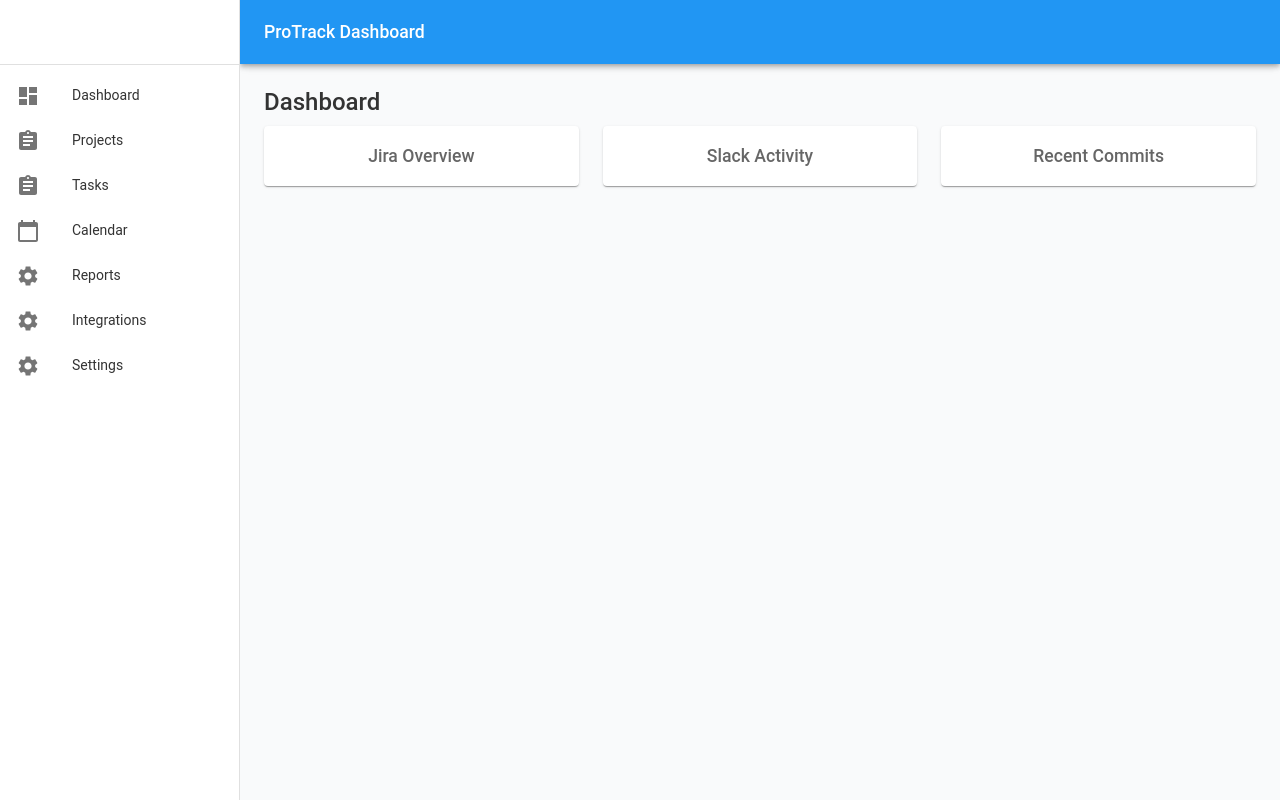
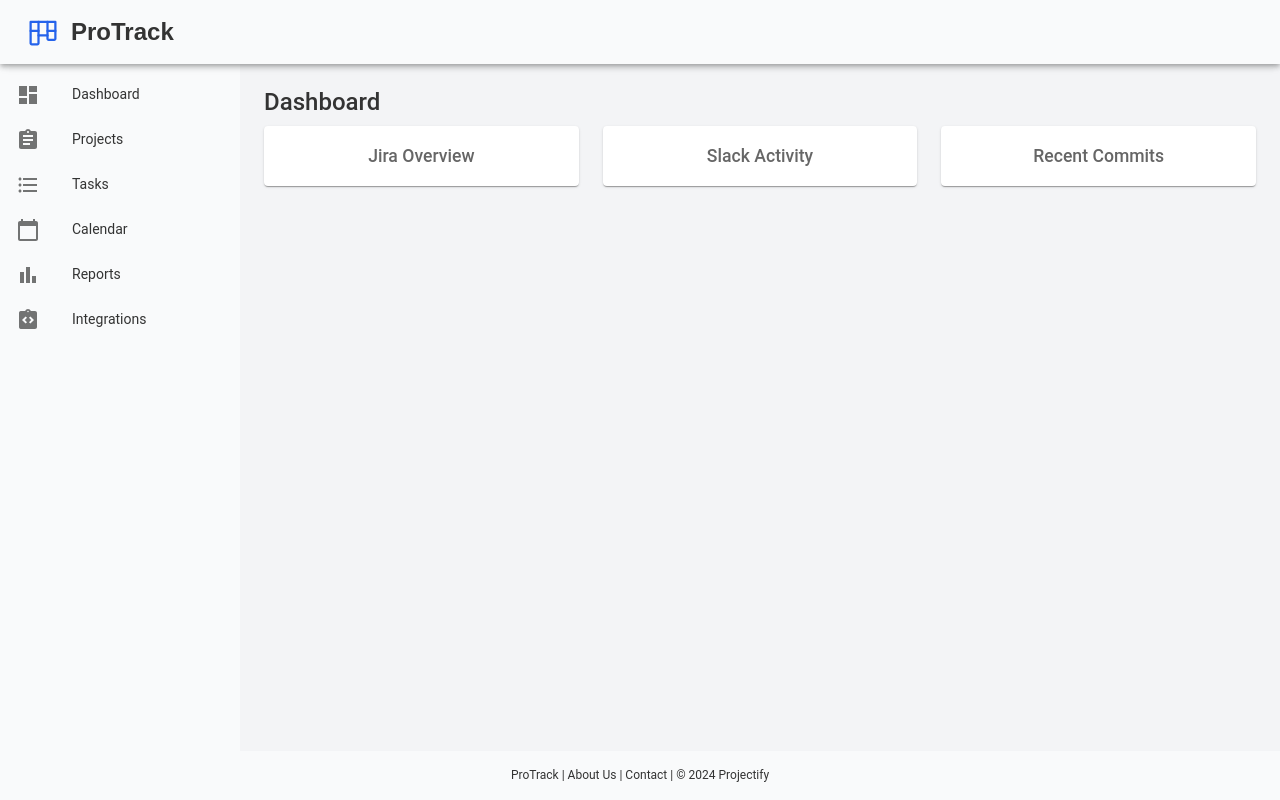
Before and after one commit to CrisFunes/protrack, a React app in the folder client/: page / in a window 1280 px wide. Built offline with nearby package versions, Linux system fonts and the light colour scheme; the HTML template or start-up script is replaced by a standard one.

Commit message:
Change navbar, and add logo.

```diff
--- a/client/src/components/Layout.jsx
+++ b/client/src/components/Layout.jsx
@@ -1,115 +1,115 @@
 import React from 'react';
 import { styled } from '@mui/material/styles';
 import Box from '@mui/material/Box';
-import Drawer from '@mui/material/Drawer';
-import CssBaseline from '@mui/material/CssBaseline';
 import AppBar from '@mui/material/AppBar';
 import Toolbar from '@mui/material/Toolbar';
+import Typography from '@mui/material/Typography';
+import Drawer from '@mui/material/Drawer';
 import List from '@mui/material/List';
-import Typography from '@mui/material/Typography';
-import Divider from '@mui/material/Divider';
 import ListItem from '@mui/material/ListItem';
 import ListItemButton from '@mui/material/ListItemButton';
 import ListItemIcon from '@mui/material/ListItemIcon';
 import ListItemText from '@mui/material/ListItemText';
 import DashboardIcon from '@mui/icons-material/Dashboard';
 import AssignmentIcon from '@mui/icons-material/Assignment';
+import IntegrationInstructionsIcon from '@mui/icons-material/IntegrationInstructions';
 import CalendarTodayIcon from '@mui/icons-material/CalendarToday';
-import SettingsIcon from '@mui/icons-material/Settings';
+import BarChartIcon from '@mui/icons-material/BarChart';
+import FormatListBulletedIcon from '@mui/icons-material/FormatListBulleted';
 import { Link } from 'react-router-dom';
+import logo from '../assets/logo.svg';
 
 const drawerWidth = 240;
 
-const Main = styled('main', { shouldForwardProp: (prop) => prop !== 'open' })(
-  ({ theme, open }) => ({
-    flexGrow: 1,
-    padding: theme.spacing(3),
-    transition: theme.transitions.create('margin', {
-      easing: theme.transitions.easing.sharp,
-      duration: theme.transitions.duration.leavingScreen,
-    }),
-    marginLeft: `-${drawerWidth}px`,
-    ...(open && {
-      transition: theme.transitions.create('margin', {
-        easing: theme.transitions.easing.easeOut,
-        duration: theme.transitions.duration.enteringScreen,
-      }),
-      marginLeft: 0,
-    }),
-  }),
-);
+const Root = styled('div')({
+  display: 'flex',
+  minHeight: '100vh',
+});
 
-const AppBarStyled = styled(AppBar, {
-  shouldForwardProp: (prop) => prop !== 'open',
-})(({ theme, open }) => ({
-  transition: theme.transitions.create(['margin', 'width'], {
-    easing: theme.transitions.easing.sharp,
-    duration: theme.transitions.duration.leavingScreen,
-  }),
-  ...(open && {
-    width: `calc(100% - ${drawerWidth}px)`,
-    marginLeft: `${drawerWidth}px`,
-    transition: theme.transitions.create(['margin', 'width'], {
-      easing: theme.transitions.easing.easeOut,
-      duration: theme.transitions.duration.enteringScreen,
-    }),
-  }),
+const Header = styled(AppBar)(({ theme }) => ({
+  zIndex: theme.zIndex.drawer + 1,
+  color: theme.palette.text.primary,
+  backgroundColor: theme.palette.background.default,
 }));
 
-const DrawerHeader = styled('div')(({ theme }) => ({
-  display: 'flex',
-  alignItems: 'center',
-  padding: theme.spacing(0, 1),
-  ...theme.mixins.toolbar,
-  justifyContent: 'flex-end',
+const NavBar = styled(Drawer)(({ theme }) => ({
+  width: drawerWidth,
+  flexShrink: 0,
+  '& .MuiDrawer-paper': {
+    width: drawerWidth,
+    boxSizing: 'border-box',
+    borderRight: 'none',
+    backgroundColor: theme.palette.background.default,
+  },
 }));
 
-export default function Layout({ children }) {
+const Content = styled('main')(({ theme }) => ({
+  flexGrow: 1,
+  padding: theme.spacing(3),
+  paddingBottom: 64, // height of footer
+  marginTop: 64, // height of AppBar
+  backgroundColor: theme.palette.secondary.main,
+}));
+
+const Footer = styled('footer')(({ theme }) => ({
+  position: 'fixed',
+  bottom: 0,
+  width: '100%',
+  padding: theme.spacing(2),
+  backgroundColor: theme.palette.background.default,
+  color: theme.palette.text.primary,
+  textAlign: 'center',
+  zIndex: theme.zIndex.drawer + 2,
+}));
+
+const Layout = ({ children }) => {
+  const menuItems = [
+    { text: 'Dashboard', icon: <DashboardIcon />, path: '/' },
+    { text: 'Projects', icon: <AssignmentIcon />, path: '/projects' },
+    { text: 'Tasks', icon: <FormatListBulletedIcon />, path: '/tasks' },
+    { text: 'Calendar', icon: <CalendarTodayIcon />, path: '/calendar' },
+    { text: 'Reports', icon: <BarChartIcon />, path: '/reports' },
+    { text: 'Integrations', icon: <IntegrationInstructionsIcon />, path: '/integrations' },
+  ];
+
   return (
-    <Box sx={{ display: 'flex' }}>
-      <CssBaseline />
-      <AppBarStyled position="fixed" open={true}>
+    <Root>
+      <Header position="fixed">
         <Toolbar>
-          <Typography variant="h6" noWrap component="div">
-            ProTrack Dashboard
+          <img src={logo} alt="Logo" />
+          <Typography variant="logo" noWrap component="div" paddingLeft="10px">
+            ProTrack
           </Typography>
+          {/* Add Notifications and Settings icons here */}
         </Toolbar>
-      </AppBarStyled>
-      <Drawer
-        sx={{
-          width: drawerWidth,
-          flexShrink: 0,
-          '& .MuiDrawer-paper': {
-            width: drawerWidth,
-            boxSizing: 'border-box',
-          },
-        }}
-        variant="persistent"
-        anchor="left"
-        open={true}
-      >
-        <DrawerHeader />
-        <Divider />
+      </Header>
+      <NavBar variant="permanent">
+        <Toolbar />
         <List>
-          {['Dashboard', 'Projects', 'Tasks', 'Calendar', 'Reports', 'Integrations', 'Settings'].map((text, index) => (
-            <ListItem key={text} disablePadding>
-              <ListItemButton component={Link} to={`/${text.toLowerCase()}`}>
+          {menuItems.map((item) => (
+            <ListItem key={item.text} disablePadding>
+              <ListItemButton component={Link} to={item.path}>
                 <ListItemIcon>
-                  {index === 0 ? <DashboardIcon /> :
-                   index === 1 || index === 2 ? <AssignmentIcon /> :
-                   index === 3 ? <CalendarTodayIcon /> :
-                   <SettingsIcon />}
+                  {item.icon}
                 </ListItemIcon>
-                <ListItemText primary={text} />
+                <ListItemText primary={item.text} />
               </ListItemButton>
             </ListItem>
           ))}
         </List>
-      </Drawer>
-      <Main open={true}>
-        <DrawerHeader />
-        {children}
-      </Main>
-    </Box>
+      </NavBar>
+      <Box component="div" sx={{ flexGrow: 1, display: 'flex', flexDirection: 'column' }}>
+        <Content>
+          {children}
+        </Content>
+      </Box>
+      <Footer>
+        <Typography variant="body2">
+          ProTrack | About Us | Contact | © 2024 Projectify
+        </Typography>
+      </Footer>
+    </Root>
   );
-}
+};
+
+export default Layout;
```
